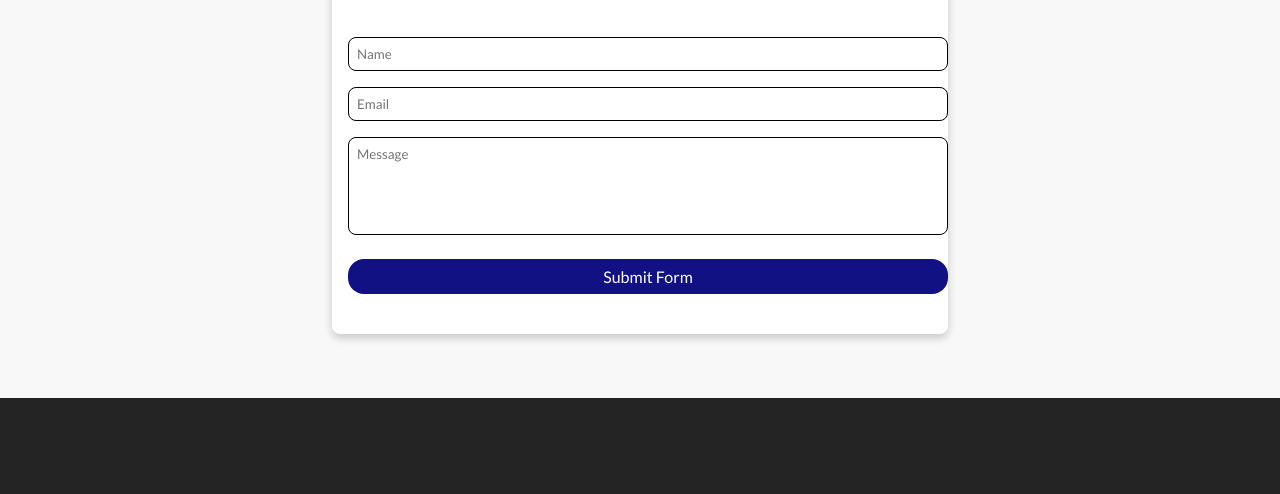
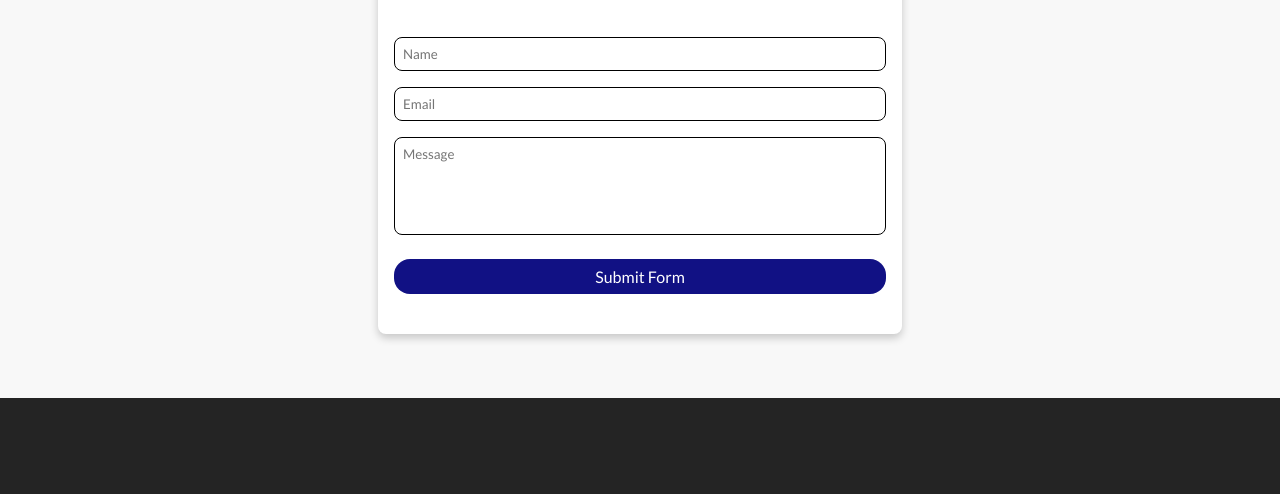
Before and after one commit to asherholden/My-Portfolio, a plain HTML site: page contact.html in a window 1280 px wide. Shown: the part 299-793 px from the top of the page. Drawn offline with Linux system fonts and the light colour scheme.

Commit message:
fixed: contact form

```diff
--- a/styles.css
+++ b/styles.css
@@ -444,13 +444,7 @@ footer {
 
 /* Contact Section */
 .contact {
-    background-color: #f8f9fc;
-    padding: 64px 24px;
-}
-
-.contact__container {
-    max-width: 1000px;
-    margin: 0 auto;
+ background-color: #f8f9fc;
 }
 
 /* Heading */
@@ -474,12 +468,12 @@ footer {
 
 .form__container {
   width: 100%;
+  padding: 64px 0;
   display: flex;
   justify-content: center;
 }
 
 .contact__card {
-  width: 50%;
   background-color: white;
   padding: 16px;
   border-radius: 8px;
@@ -490,7 +484,6 @@ footer {
   display: flex;
   flex-direction: column;
   margin: 24px auto;
-  width: 600px;
 }
 
 .contact__box {
```
Also changed, not shown: contact.html (+0 -1 lines).
